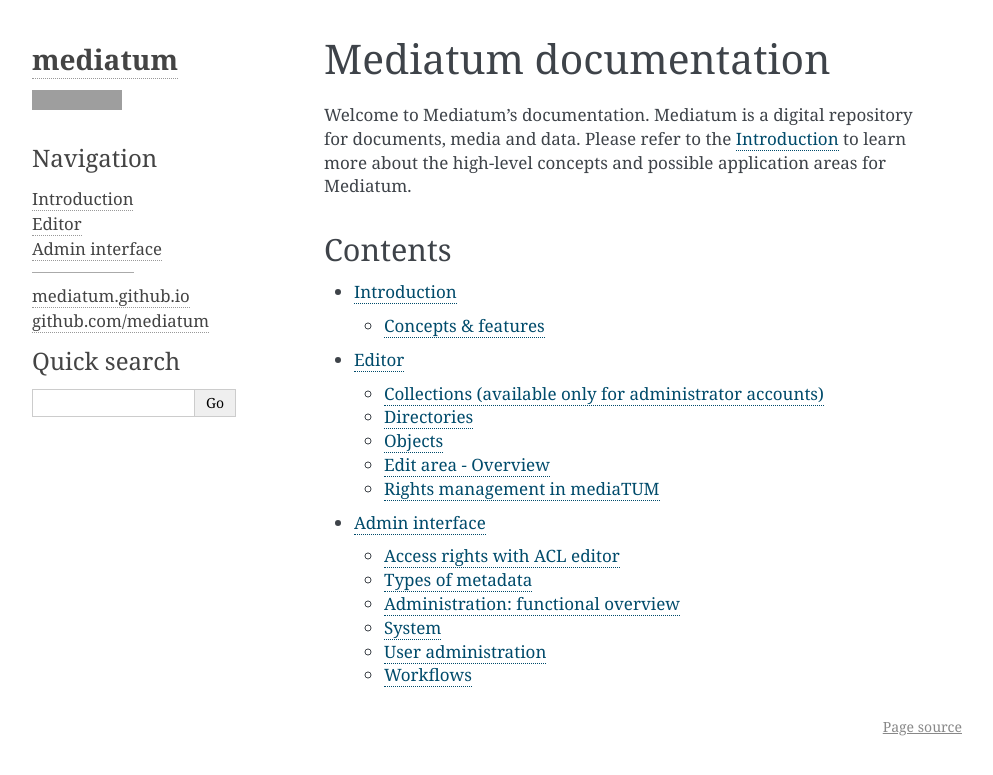
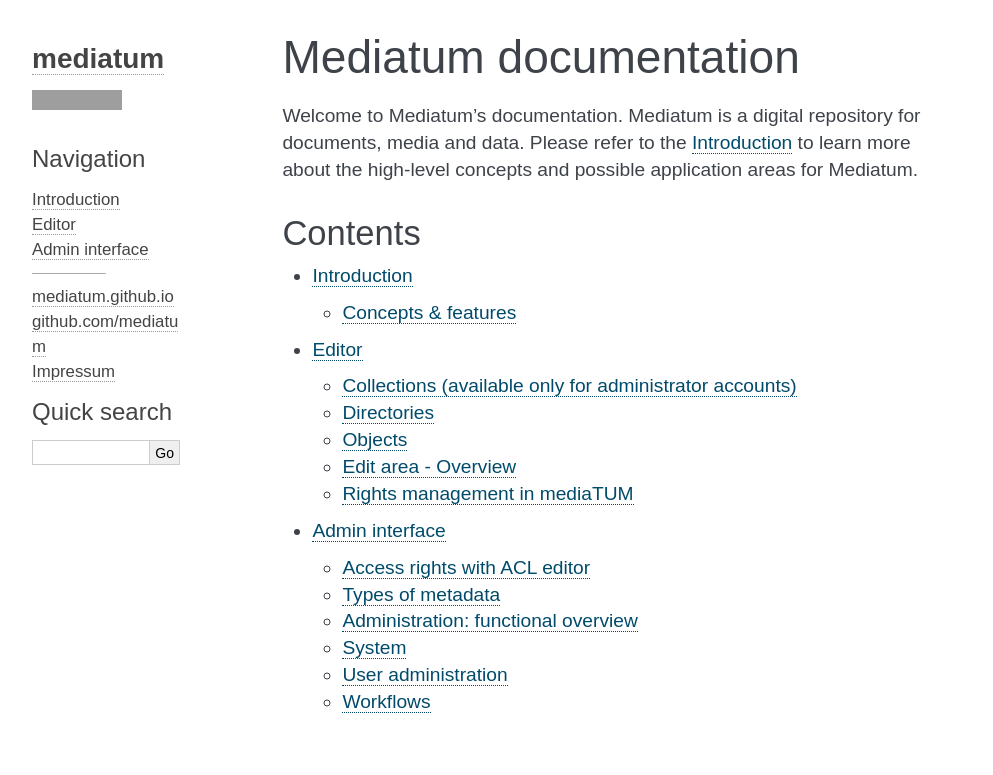
Before and after one commit to mediatum/mediatum-docs-en, a Sphinx documentation site: the page built from docs/source/index.rst, in a window 1280 px wide, cut to the strip 0-775 px from the top of the page. Shown: the whole strip, without its empty margins (148-1141 px from the left). Built offline with Sphinx 7.4.7, drawn with Linux system fonts in a browser that asks for light colours; pages that are not in the unit, such as notebooks, are missing from menus; grey boxes are pictures that could not be loaded.

Commit message:
change font to sans-serif, link to impressum

```diff
--- a/docs/source/conf.py
+++ b/docs/source/conf.py
@@ -56,6 +56,7 @@
 master_doc = 'index'
 
 # General information about the project.
+#project = 'mediaTUM'
 project = 'mediatum'
 copyright = '2016, mediatum authors'
 author = 'mediatum authors'
@@ -119,18 +120,24 @@
 # The theme to use for HTML and HTML Help pages.  See the documentation for
 # a list of builtin themes.
 html_theme = 'alabaster'
+#html_theme = 'sphinx_rtd_theme'
 
 # Theme options are theme-specific and customize the look and feel of a theme
 # further.  For a list of options available for each theme, see the
 # documentation.
-html_theme_options = {
+html_theme_options = { # for alabaster
     'github_user': 'mediatum',
     'github_repo': 'mediatum',
     'show_powered_by': False,
-    'sidebar_width': '16em',
-    #'fixed_sidebar': True, # only in ver 0.7.8 (May 2016)
+    'sidebar_width': '12em',
+    'fixed_sidebar': True, # only in ver 0.7.8 (May 2016)
     'extra_nav_links': {'mediatum.github.io': 'http://mediatum.github.io',
-                        'github.com/mediatum': 'https:/github.com/mediatum'}
+                        'github.com/mediatum': 'https:/github.com/mediatum',
+                        'Impressum': 'https://www.ub.tum.de/impressum'},
+    'font_family': 'Arial, Helvetica, sans-serif',
+    'head_font_family': 'Arial, Helvetica, sans-serif',
+    'caption_font_size': '85%',
+    'font_size': '120%'
 }
 
 # Add any paths that contain custom themes here, relative to this directory.
@@ -195,7 +202,7 @@
 #html_split_index = False
 
 # If true, links to the reST sources are added to the pages.
-#html_show_sourcelink = True
+html_show_sourcelink = False
 
 # If true, "Created using Sphinx" is shown in the HTML footer. Default is True.
 #html_show_sphinx = True
```
